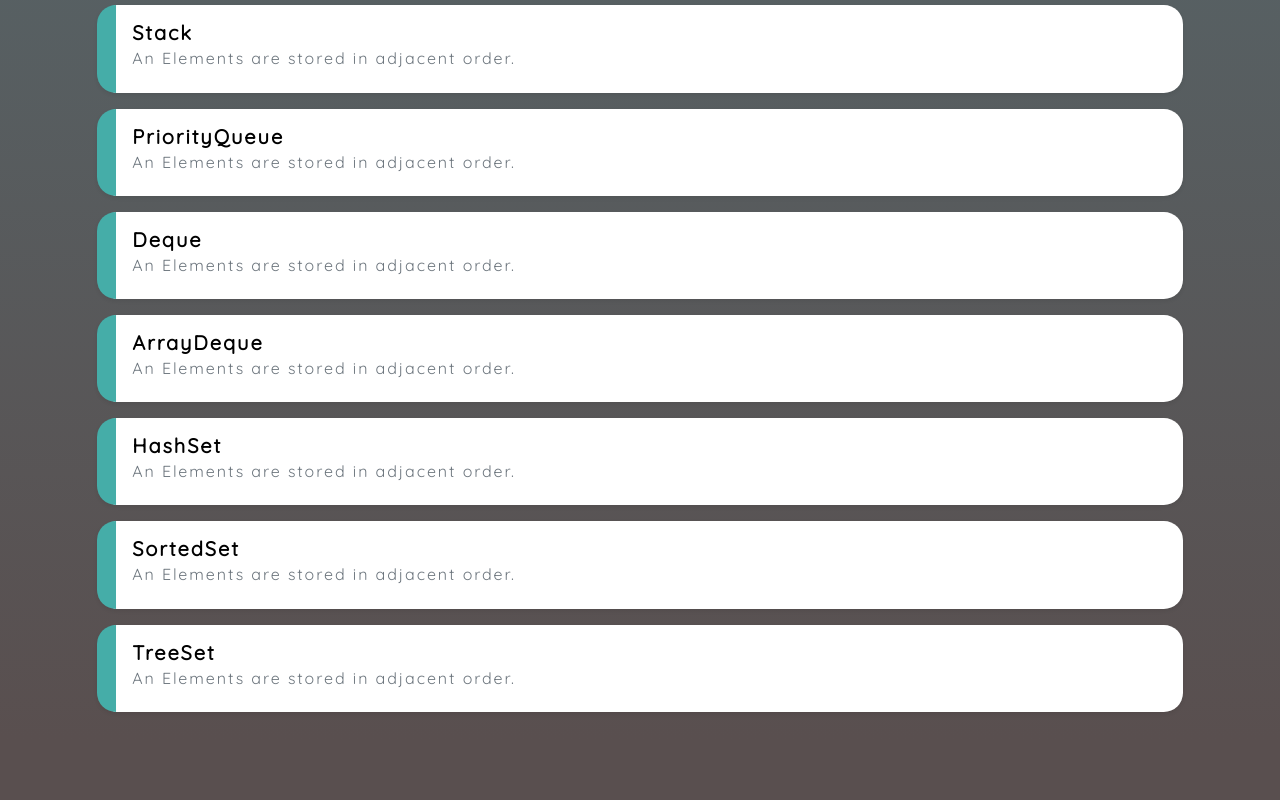
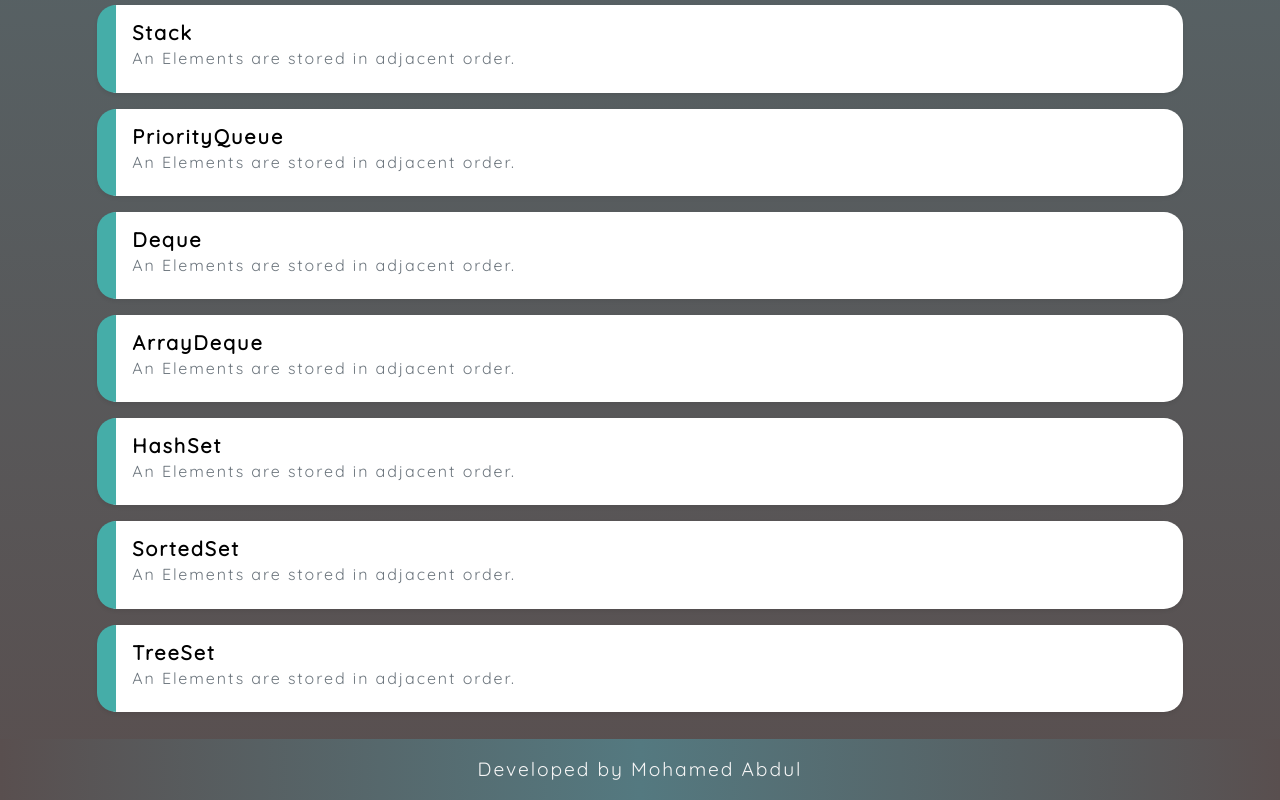
Before and after one commit to yousuf1997/DSA-Brushup-Site, an Angular app: page /content in a window 1280 px wide. Shown: the part 1128-1928 px from the top of the page. Before the commit the page ends 1867 px from the top, so only its background shows below. Built offline with nearby package versions, Linux system fonts and the light colour scheme.

Commit message:
added author name

```diff
--- a/src/app/main/main.component.html
+++ b/src/app/main/main.component.html
@@ -16,3 +16,10 @@
 
 <!-- <app-content></app-content> -->
 <router-outlet></router-outlet>
+
+<footer class="text-center text-lg-start base-font">
+  <div class="text-center p-3" style="color: whitesmoke">
+       Developed by Mohamed Abdul
+  </div>
+  <!-- Copyright -->
+</footer>
--- a/src/app/main/main.component.scss
+++ b/src/app/main/main.component.scss
@@ -18,3 +18,7 @@ h1 {
 //     font-weight: lighter;
 //     padding-right: 0.5rem;
 // }
+
+footer{
+    background-image: linear-gradient(to right,#594F4F, #547980, #594F4F)
+}
```
